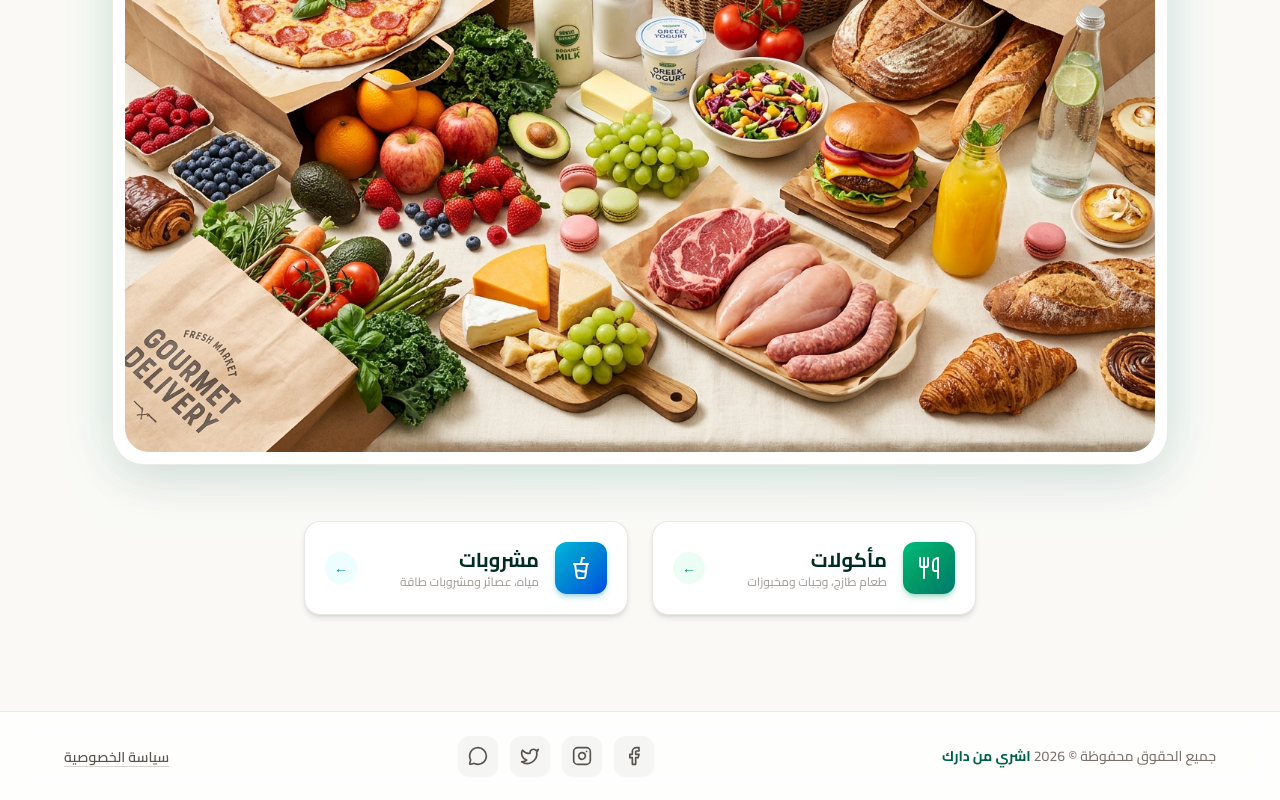
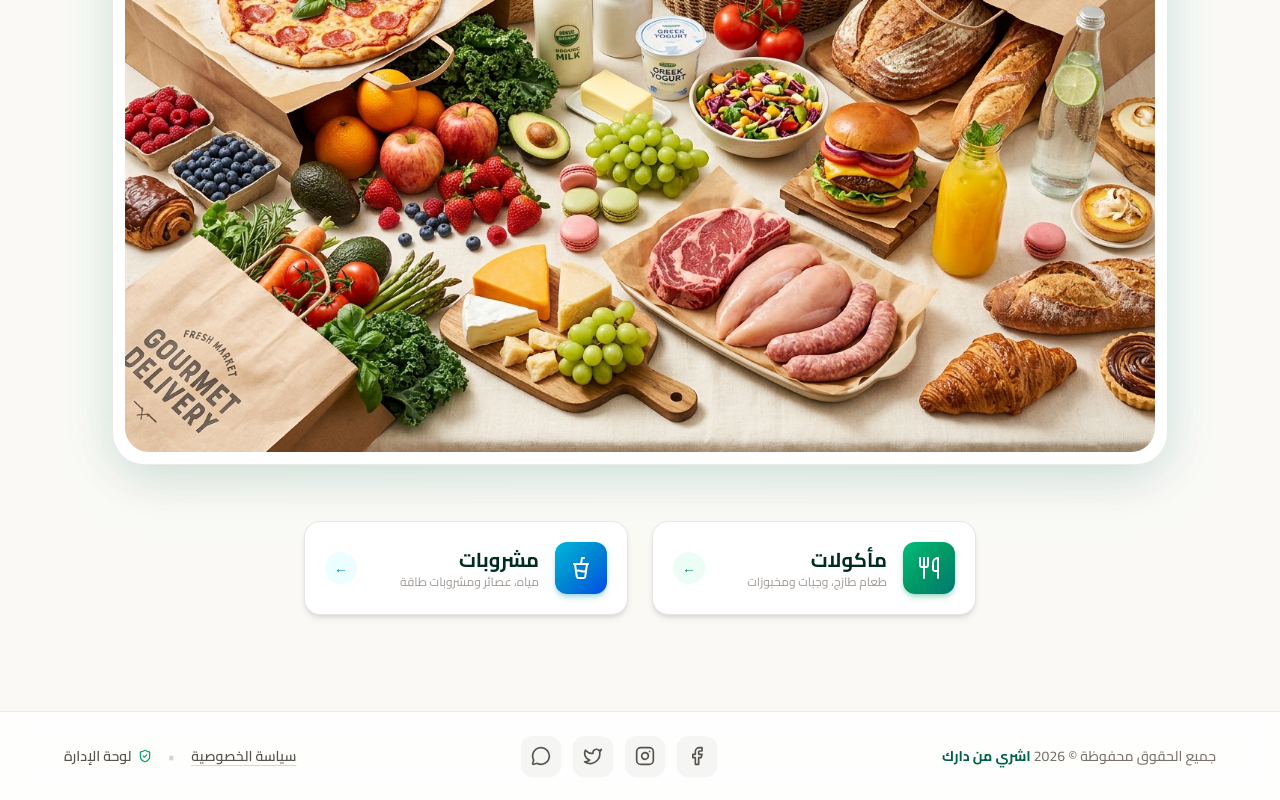
Before and after one commit to usadzoran/Friha-food, a React (Vite) app: page / in a window 1280 px wide. Shown: the part 419-1219 px from the top of the page. Built offline with nearby package versions, Linux system fonts and the light colour scheme; a web font is replaced by a local one.

Commit message:
feat(footer): add admin panel navigation link
Include a direct link to the administrative dashboard in the footer for easier access by store managers.

```diff
--- a/src/components/Footer.tsx
+++ b/src/components/Footer.tsx
@@ -53,13 +53,24 @@ export default function Footer() {
           </a>
         </div>
 
-        {/* PRIVACY POLICY LINK */}
-        <div className="order-2 md:order-3">
+        {/* PRIVACY POLICY & ADMIN LINKS */}
+        <div className="order-2 md:order-3 flex items-center justify-center gap-4">
           <button
             onClick={() => setShowPrivacyModal(true)}
             className="text-xs sm:text-sm font-semibold text-stone-600 hover:text-emerald-700 transition-colors duration-200 cursor-pointer underline decoration-stone-300 underline-offset-4 hover:decoration-emerald-500"
           >
             سياسة الخصوصية
+          </button>
+          <span className="text-stone-300">•</span>
+          <button
+            onClick={() => {
+              window.history.pushState({}, '', '/admin');
+              window.dispatchEvent(new Event('popstate'));
+            }}
+            className="text-xs sm:text-sm font-semibold text-stone-600 hover:text-emerald-700 transition-colors duration-200 cursor-pointer flex items-center gap-1.5 hover:underline"
+          >
+            <ShieldCheck className="w-3.5 h-3.5 text-emerald-600" />
+            <span>لوحة الإدارة</span>
           </button>
         </div>
       </div>
```
